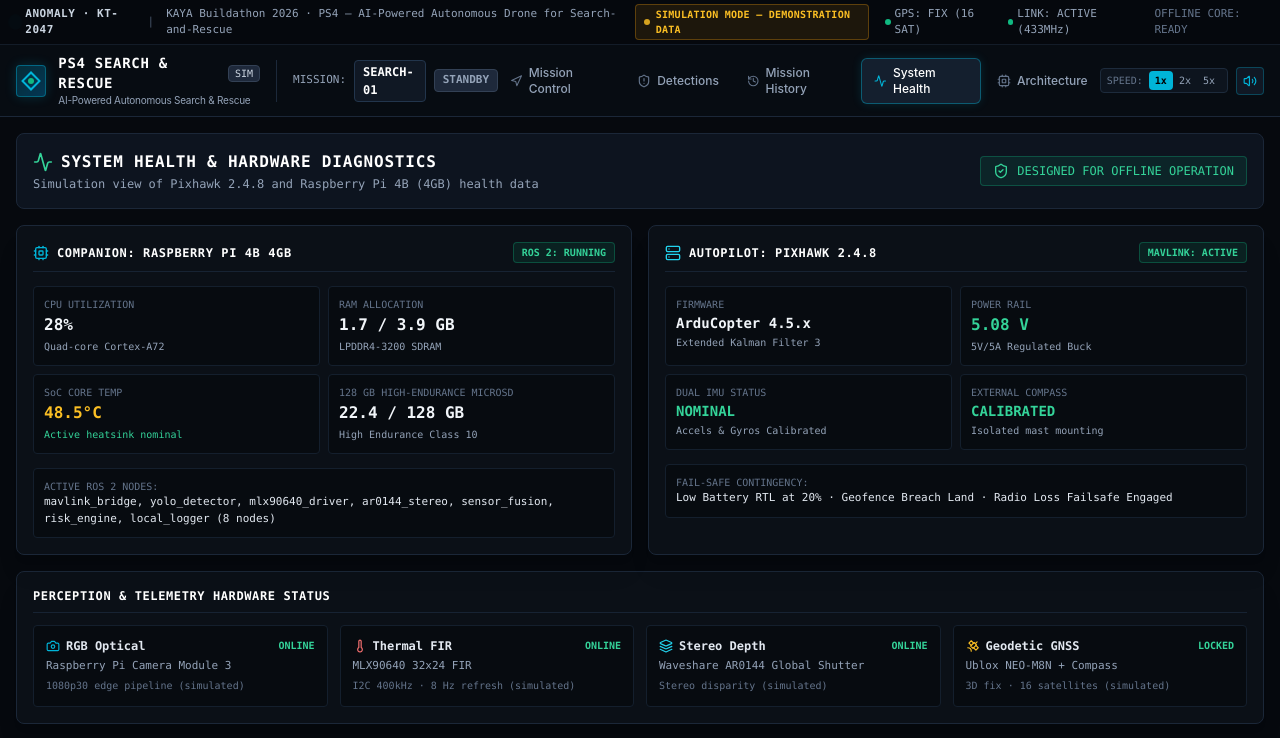
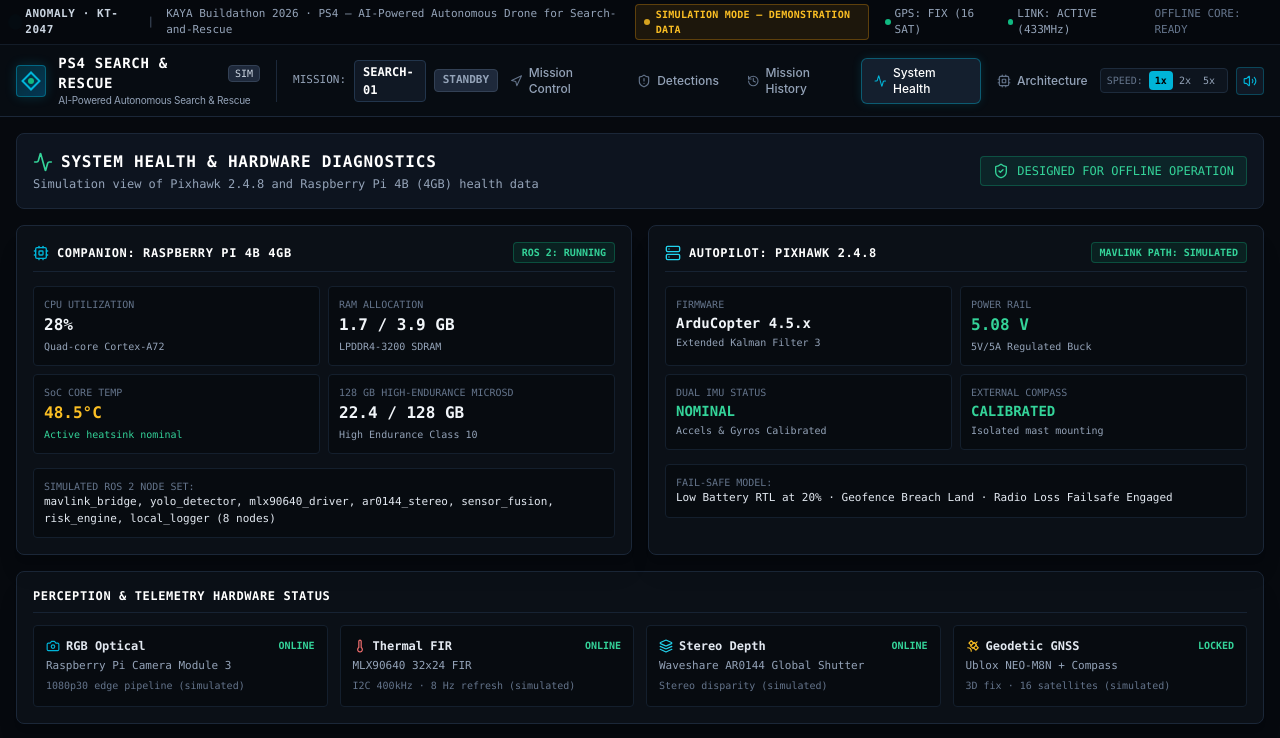
Before and after one commit to nafisdevtale/kaya-ps4-search-and-rescue, a Next.js app: page /system in a window 1280 px wide. Shown: the top 738 px of the page. Built offline with nearby package versions, Linux system fonts and the light colour scheme.

Commit message:
refactor: clarify simulated system health

```diff
--- a/src/app/system/page.tsx
+++ b/src/app/system/page.tsx
@@ -96,7 +96,7 @@ export default function SystemHealthPage() {
           </div>
 
           <div className="p-2.5 rounded bg-[#070b10] border border-[#141f2d] text-[11px] text-slate-300">
-            <span className="text-slate-500 block text-[10px]">ACTIVE ROS 2 NODES:</span>
+            <span className="text-slate-500 block text-[10px]">SIMULATED ROS 2 NODE SET:</span>
             <span className="text-slate-200">
               mavlink_bridge, yolo_detector, mlx90640_driver, ar0144_stereo, sensor_fusion, risk_engine, local_logger ({comp.activeNodes} nodes)
             </span>
@@ -113,7 +113,7 @@ export default function SystemHealthPage() {
               </h2>
             </div>
             <span className="text-[10px] px-2 py-0.5 rounded bg-emerald-500/10 border border-emerald-500/30 text-emerald-400 font-bold">
-              MAVLINK: ACTIVE
+              MAVLINK PATH: SIMULATED
             </span>
           </div>
 
@@ -144,7 +144,7 @@ export default function SystemHealthPage() {
           </div>
 
           <div className="p-2.5 rounded bg-[#070b10] border border-[#141f2d] text-[11px] text-slate-300">
-            <span className="text-slate-500 block text-[10px]">FAIL-SAFE CONTINGENCY:</span>
+            <span className="text-slate-500 block text-[10px]">FAIL-SAFE MODEL:</span>
             <span className="text-slate-200">
               Low Battery RTL at 20% · Geofence Breach Land · Radio Loss Failsafe Engaged
             </span>
```
